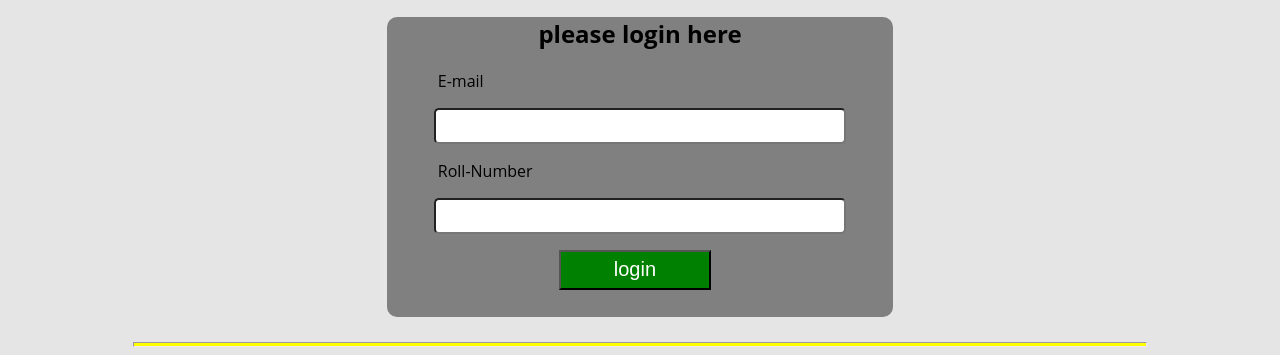
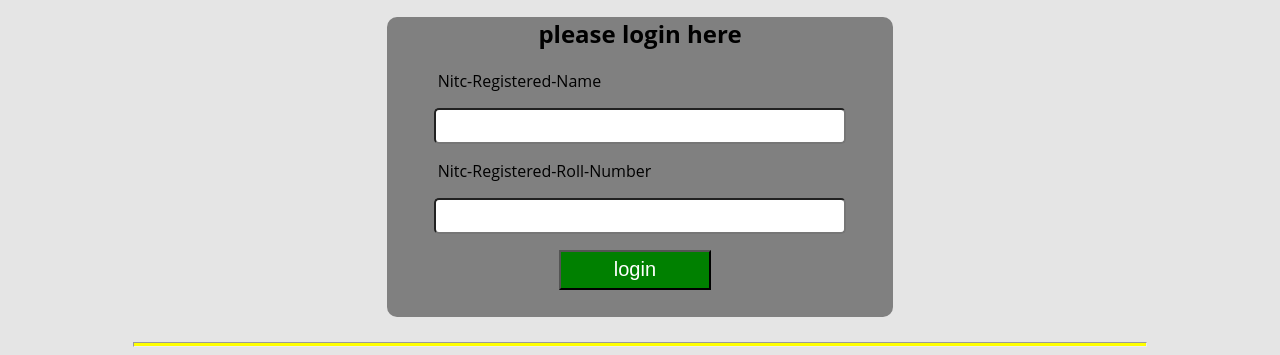
Before and after one commit to Vidyasagar5566/NITC-Clone, a plain HTML site: page index2.html in a window 1280 px wide. Shown: the part 307-662 px from the top of the page. Drawn offline with Linux system fonts and the light colour scheme.

Commit message:
Update index2.html

```diff
--- a/index2.html
+++ b/index2.html
@@ -25,9 +25,9 @@
 
   <section class = "login">
     <h1 style = "text-align:center;">please login here</h1>
-    <p style = "margin-left:10%;">E-mail</p>
+    <p style = "margin-left:10%;">Nitc-Registered-Name</p>
     <p style = "text-align:center;"><input type="text" id = "input1" style = "text-align:center;font-size:25px; border-radius:5px;height:30px;width:80%;"></p>
-    <p style = "margin-left:10%;">Roll-Number</p>
+    <p style = "margin-left:10%;">Nitc-Registered-Roll-Number</p>
     <p style = "text-align:center;"><input type="text" id = "input2" style = "text-align:center;font-size:25px; border-radius:5px;height:30px;width:80%;"></p>
 
     <button class = "button" onclick = "details();">login</button>
```
